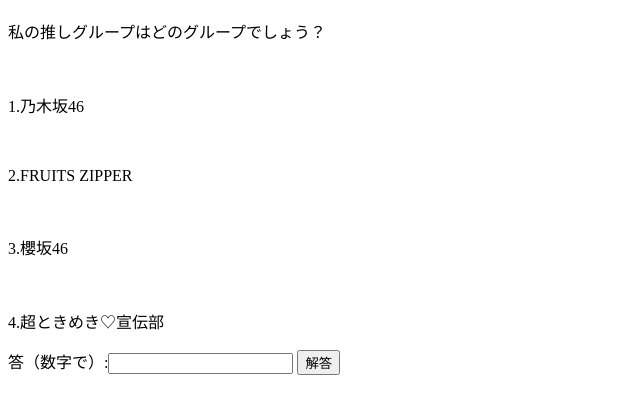
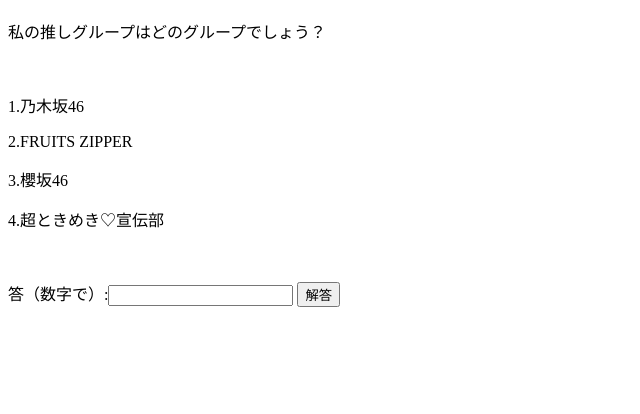
Before and after one commit to kobayashiryoryo/saisyuupuroguramu, a plain HTML site: page index.html in a window 1280 px wide. Shown: the part 70-484 px from the top of the page, without its empty margins (0-640 px from the left). Drawn offline with Linux system fonts and the light colour scheme.

Commit message:
Update index.html

```diff
--- a/index.html
+++ b/index.html
@@ -16,10 +16,10 @@
 <h1>私の推しグループ！</h1>
 <p>私の推しグループはどのグループでしょう？</p>
 <br>
-<p>1.乃木坂46</p><br>
-<p>2.FRUITS ZIPPER</p><br>
-<p>3.櫻坂46</p><br>
-<p>4.超ときめき♡宣伝部</p>
+<p>1.乃木坂46</p>
+<p>2.FRUITS ZIPPER</p>
+<p>3.櫻坂46</p>
+<p>4.超ときめき♡宣伝部</p><br>
 
 <P>答（数字で）:<input type="text" id="answer1">
                <input type="button" value="解答" onclick="nazo1();"></P>
```
